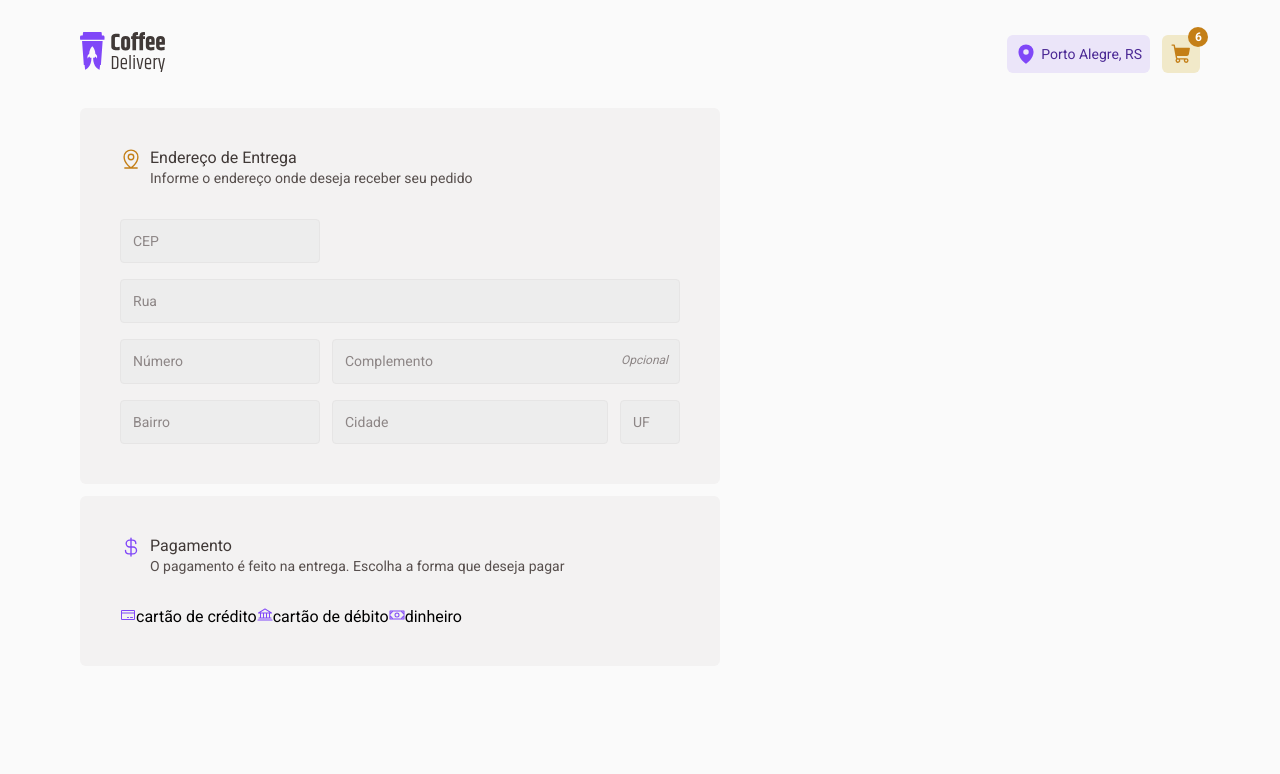
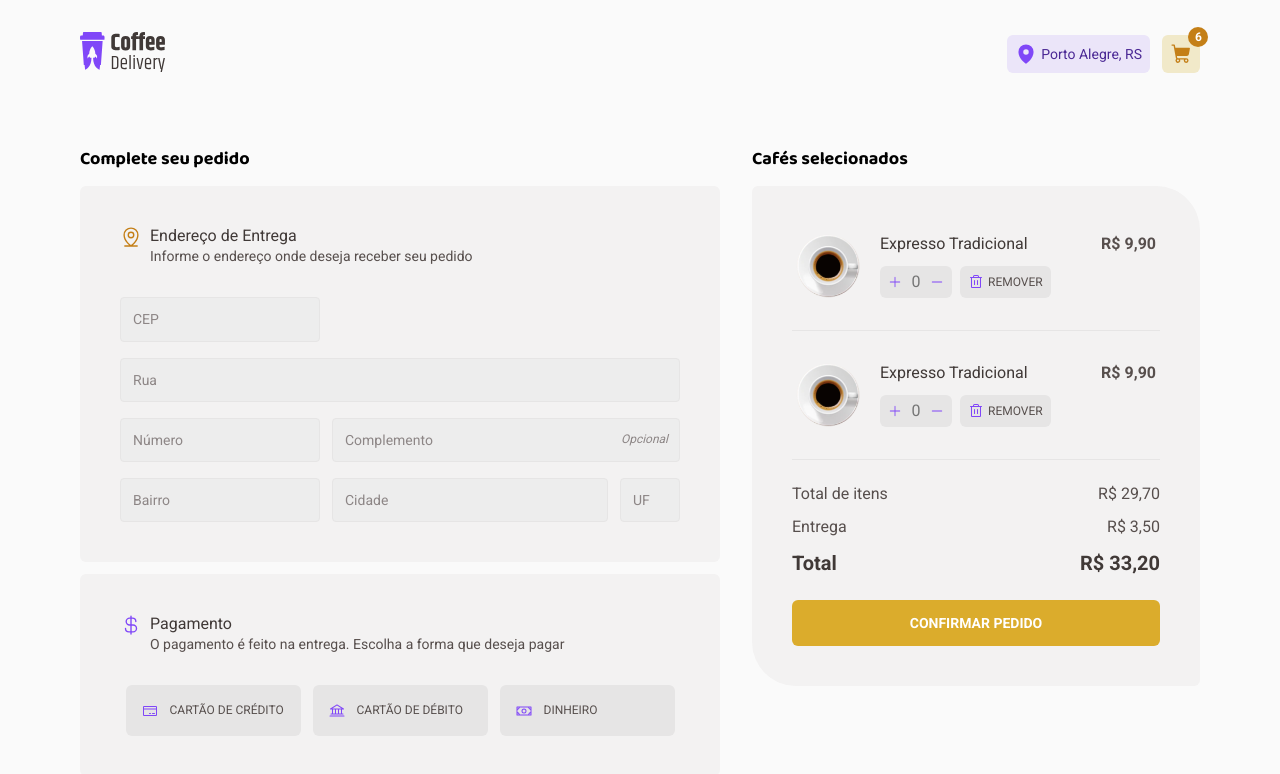
Before and after one commit to bernardodemarco/coffee-delivery, a React (Vite) app: page /checkout in a window 1280 px wide. Shown: the top 774 px of the page. Built offline with nearby package versions, Linux system fonts and the light colour scheme.

Commit message:
finishing checkout page

```diff
--- a/src/pages/Checkout/components/InlineCoffeeCard/styles.ts
+++ b/src/pages/Checkout/components/InlineCoffeeCard/styles.ts
@@ -30,6 +30,20 @@ export const Card = styled.article`
     line-height: 1.3;
     color: ${({ theme }) => theme['base-text']};
   }
+
+  @media screen and (max-width: 44.375rem) {
+    & {
+      width: 100%;
+
+      img {
+        display: none;
+      }
+
+      strong {
+        margin-left: 1rem;
+      }
+    }
+  }
 `
 
 export const InfoContainer = styled.div`
@@ -47,6 +61,12 @@ export const InfoContainer = styled.div`
   & > div {
     display: flex;
     align-items: center;
+  }
+
+  @media screen and (max-width: 44.375rem) {
+    p {
+      margin-bottom: 0.5rem;
+    }
   }
 `
 
--- a/src/pages/Checkout/components/OrderForm/styles.ts
+++ b/src/pages/Checkout/components/OrderForm/styles.ts
@@ -16,6 +16,12 @@ export const FormContainer = styled.div`
     display: flex;
     flex-direction: column;
     gap: 2rem;
+  }
+
+  @media screen and (max-width: 44.375rem) {
+    & {
+      width: 85vw;
+    }
   }
 `
 
@@ -96,6 +102,19 @@ export const InputsContainer = styled.div`
   input:focus {
     border: 1px solid ${({ theme }) => theme['yellow-dark']};
   }
+
+  @media screen and (max-width: 44.375rem) {
+    & > div {
+      flex-direction: column;
+      justify-content: center;
+    }
+
+    input:nth-of-type(1),
+    div:nth-of-type(2) input:nth-of-type(2),
+    div:nth-of-type(2) input:nth-of-type(3) {
+      width: 100%;
+    }
+  }
 `
 
 // interface OptionalInputProps {
@@ -124,24 +143,58 @@ export const OptionalInput = styled.div`
     font-weight: 400;
     font-style: italic;
   }
+
+  @media screen and (max-width: 44.375rem) {
+    & {
+      width: 100%;
+    }
+  }
 `
 
 export const PaymentMethod = styled.div`
+  align-self: center;
+
   display: flex;
+  align-items: center;
+  gap: 0.75rem;
+  flex-wrap: wrap;
 
   input {
-    appearance: none;
-    margin: 0;
-  }
-
-  input:checked + label {
+    display: none;
   }
 
   label {
     display: flex;
+    align-items: center;
+    gap: 0.75rem;
+
+    background-color: ${({ theme }) => theme['base-button']};
+    border-radius: 6px;
+    padding: 1rem;
+
+    transition: background-color 0.25s ease-in-out;
 
     svg {
       color: ${({ theme }) => theme.purple};
     }
+
+    p {
+      text-transform: uppercase;
+      font-weight: 400;
+      font-size: 0.75rem;
+      line-height: 1.6;
+      color: ${({ theme }) => theme['base-text']};
+      width: 7.1875rem;
+    }
+
+    &:hover {
+      cursor: pointer;
+      background-color: ${({ theme }) => theme['base-hover']};
+    }
+  }
+
+  input:checked + label {
+    background-color: ${({ theme }) => theme['purple-light']};
+    border: 1px solid ${({ theme }) => theme.purple};
   }
 `
--- a/src/pages/Checkout/components/SelectedCoffees/index.tsx
+++ b/src/pages/Checkout/components/SelectedCoffees/index.tsx
@@ -7,7 +7,7 @@ export const SelectedCoffees = () => {
       <div>
         <InlineCoffeeCard />
         <InlineCoffeeCard />
-        <InlineCoffeeCard />
+        {/* <InlineCoffeeCard /> */}
       </div>
       <PriceInfo>
         <div>
--- a/src/pages/Checkout/components/SelectedCoffees/styles.ts
+++ b/src/pages/Checkout/components/SelectedCoffees/styles.ts
@@ -28,6 +28,16 @@ export const SelectedCoffeesContainer = styled.div`
     &:hover {
       cursor: pointer;
       background-color: ${({ theme }) => theme['yellow-dark']};
+    }
+  }
+
+  @media screen and (max-width: 44.375rem) {
+    & {
+      width: 85vw;
+    }
+
+    & > div {
+      width: 100%;
     }
   }
 `
--- a/src/pages/Checkout/index.tsx
+++ b/src/pages/Checkout/index.tsx
@@ -1,10 +1,18 @@
-// import { SelectedCoffees } from './components/SelectedCoffees'
+import { SelectedCoffees } from './components/SelectedCoffees'
 import { OrderForm } from './components/OrderForm'
+import { CheckoutForm } from './styles'
 
 export const Checkout = () => {
   return (
-    <form action="">
-      <OrderForm />
-    </form>
+    <CheckoutForm>
+      <section>
+        <h2>Complete seu pedido</h2>
+        <OrderForm />
+      </section>
+      <section>
+        <h2>Cafés selecionados</h2>
+        <SelectedCoffees />
+      </section>
+    </CheckoutForm>
   )
 }
--- a/src/pages/Checkout/styles.ts
+++ b/src/pages/Checkout/styles.ts
@@ -0,0 +1,23 @@
+import styled from 'styled-components'
+
+export const CheckoutForm = styled.form`
+  display: grid;
+  grid-template-columns: 1fr 1fr;
+  gap: 2rem;
+  margin: 2.5rem 0 7rem;
+
+  & h2 {
+    font-weight: 700;
+    font-size: 1.125rem;
+    line-height: 1.3;
+    margin-bottom: 0.9375rem;
+  }
+
+  @media screen and (max-width: 72.5rem) {
+    & {
+      grid-template-columns: 1fr;
+      justify-items: center;
+      gap: 4rem;
+    }
+  }
+`
```
